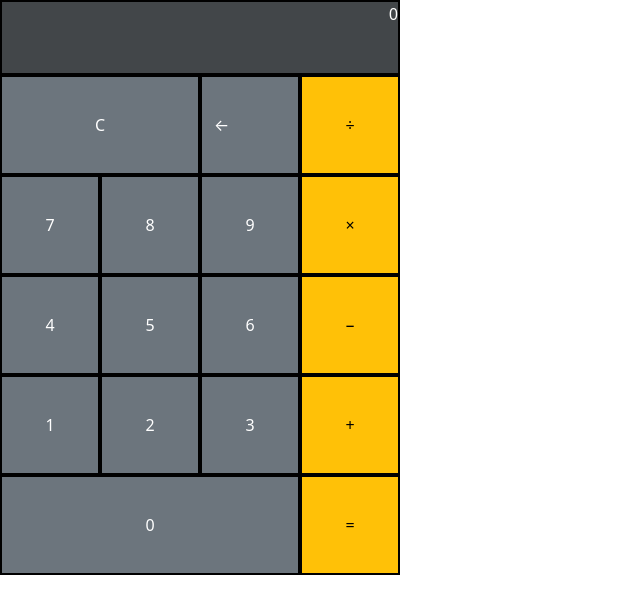
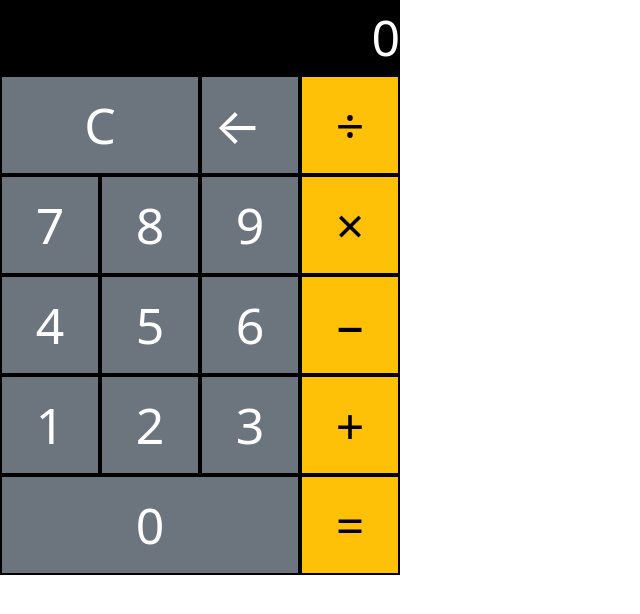
Before and after one commit to mark-e-brewer/LAB-calculator, a plain HTML site: page index.html in a window 1280 px wide. Shown: the whole page, without its empty margins (0-640 px from the left). Drawn offline with nearby package versions, Linux system fonts and the light colour scheme.

Commit message:
code session 01 (code01)branch. cleaned up some code and set up visuals.

```diff
--- a/index.html
+++ b/index.html
@@ -10,34 +10,34 @@
 </head>
 <body>
   <div id="main-div">
-    <button type="button" class="btn btn-dark" id="topBar">0</button>
+    <div class="output"><p>0</p></div>
       <div class="topButtons">
-      <button type="button" class="btn btn-secondary" id="one1">C</button>
-      <button type="button" class="btn btn-secondary" id="one2">&#8592;</button>
-      <button type="button" class="btn btn-warning" id="one3">&#247;</button> <br>
+      <button type="button" class="btn btn-secondary" id="clear">C</button> <!--clear-->
+      <button type="button" class="btn btn-secondary" id="backspace">&#8592;</button> <!--/backspace-->
+      <button type="button" class="btn btn-warning" id="divide">&#247;</button> <br> <!--divide-->
       </div>
 
         <div class="secondButtons">
-          <button type="button" class="btn btn-secondary" id="two1">7</button>
-          <button type="button" class="btn btn-secondary" id="two2">8</button>
-          <button type="button" class="btn btn-secondary" id="two3">9</button>
-          <button type="button" class="btn btn-warning" id="two3">&times;</button>
+          <button type="button" class="btn btn-secondary" id="seven">7</button> <!--7-->
+          <button type="button" class="btn btn-secondary" id="eight">8</button> <!--8-->
+          <button type="button" class="btn btn-secondary" id="nine">9</button> <!--9-->
+          <button type="button" class="btn btn-warning" id="multiply">&times;</button> <!--multiply-->
         </div>
         <div class="thirdButtons">
-          <button type="button" class="btn btn-secondary" id="three1">4</button>
-          <button type="button" class="btn btn-secondary" id="three2">5</button>
-          <button type="button" class="btn btn-secondary" id="three3">6</button>
-          <button type="button" class="btn btn-warning" id="three4">&#8722;</button>
+          <button type="button" class="btn btn-secondary" id="four">4</button> <!--4-->
+          <button type="button" class="btn btn-secondary" id="five">5</button> <!--5-->
+          <button type="button" class="btn btn-secondary" id="six">6</button> <!--6-->
+          <button type="button" class="btn btn-warning" id="subtract">&#8722;</button> <!--subtract-->
         </div>
         <div class="fourthButtons">
-          <button type="button" class="btn btn-secondary" id="four1">1</button>
-          <button type="button" class="btn btn-secondary" id="four2">2</button>
-          <button type="button" class="btn btn-secondary" id="four3">3</button>
-          <button type="button" class="btn btn-warning" id="four4">&#43;</button>
+          <button type="button" class="btn btn-secondary" id="one">1</button> <!--1-->
+          <button type="button" class="btn btn-secondary" id="two">2</button> <!--2-->
+          <button type="button" class="btn btn-secondary" id="three">3</button> <!--3-->
+          <button type="button" class="btn btn-warning" id="addition">&#43;</button> <!--addition-->
         </div>
         <div class="fithButtons">
-          <button type="button" class="btn btn-secondary" id="five1">0</button>
-          <button type="button" class="btn btn-warning" id="five2">&#61;</button>
+          <button type="button" class="btn btn-secondary" id="zero">0</button> <!--zero-->
+          <button type="button" class="btn btn-warning" id="equals">&#61;</button> <!--equals-->
         </div>
   </div>
 
--- a/main.css
+++ b/main.css
@@ -1,13 +1,11 @@
-#topBar {
-  display: flex;
-  width: 400px;
+
+.output {
+  width:400px;
   height: 75px;
-  padding: 0px;
-  margin: 0px;
-  border-radius: 0px;
-  border: solid black 2px;
+  background-color: black;
   text-align: right;
-  transform: rotateY(180deg);
+  color: white;
+  font-size: 50px;
 }
 
 .topButtons {
@@ -16,28 +14,30 @@ padding: 0px;
 margin: 0px;
 }
 
-.topButtons :first-child {
+#clear {
   width: 200px;
   height: 100px;
   border-radius: 0px;
   border: solid black 2px;
+  font-size: 50px;
 
 }
 
-#one2 {
+#backspace {
   width: 100px;
   height: 100px;
   border-radius: 0px;
   border: solid black 2px;
   text-align: left;
-
+  font-size: 50px;
 }
 
-#one3 {
+#divide {
   width: 100px;
   height: 100px;
   border-radius: 0px;
   border: solid black 2px;
+  font-size: 50px;
 }
 
 .secondButtons {
@@ -46,32 +46,36 @@ padding: 0px;
 margin: 0px;
 }
 
-#two1 {
+#seven {
   width: 100px;
   height: 100px;
   border-radius: 0px;
   border: solid black 2px;
+  font-size: 50px;
 }
 
-#two2 {
+#eight {
   width: 100px;
   height: 100px;
   border-radius: 0px;
   border: solid black 2px;
+  font-size: 50px;
 }
 
-#two3 {
+#nine {
   width: 100px;
   height: 100px;
   border-radius: 0px;
   border: solid black 2px;
+  font-size: 50px;
 }
 
-#two4 {
+#multiply {
   width: 100px;
   height: 100px;
   border-radius: 0px;
   border: solid black 2px;
+  font-size: 50px;
 }
 
 .thirdButtons {
@@ -80,32 +84,36 @@ padding: 0px;
 margin: 0px;
 }
 
-#three1 {
+#four {
   width: 100px;
   height: 100px;
   border-radius: 0px;
   border: solid black 2px;
+  font-size: 50px;
 }
 
-#three2 {
+#five {
   width: 100px;
   height: 100px;
   border-radius: 0px;
   border: solid black 2px;
+  font-size: 50px;
 }
 
-#three3 {
+#six {
   width: 100px;
   height: 100px;
   border-radius: 0px;
   border: solid black 2px;
+  font-size: 50px;
 }
 
-#three4 {
+#subtract {
   width: 100px;
   height: 100px;
   border-radius: 0px;
   border: solid black 2px;
+  font-size: 50px;
 }
 
 .fourthButtons {
@@ -114,32 +122,36 @@ padding: 0px;
 margin: 0px;
 }
 
-#four1 {
+#one {
   width: 100px;
   height: 100px;
   border-radius: 0px;
   border: solid black 2px;
+  font-size: 50px;
 }
 
-#four2 {
+#two {
   width: 100px;
   height: 100px;
   border-radius: 0px;
   border: solid black 2px;
+  font-size: 50px;
 }
 
-#four3 {
+#three {
   width: 100px;
   height: 100px;
   border-radius: 0px;
   border: solid black 2px;
+  font-size: 50px;
 }
 
-#four4 {
+#addition {
   width: 100px;
   height: 100px;
   border-radius: 0px;
   border: solid black 2px;
+  font-size: 50px;
 }
 
 .fithButtons {
@@ -148,16 +160,18 @@ margin: 0px;
   margin: 0px;
 }
 
-#five1 {
+#zero {
   width: 300px;
   height: 100px;
   border-radius: 0px;
   border: solid black 2px;
+  font-size: 50px;
 }
 
-#five2 {
+#equals {
   width: 100px;
   height: 100px;
   border-radius: 0px;
   border: solid black 2px;
+  font-size: 50px;
 }
```
